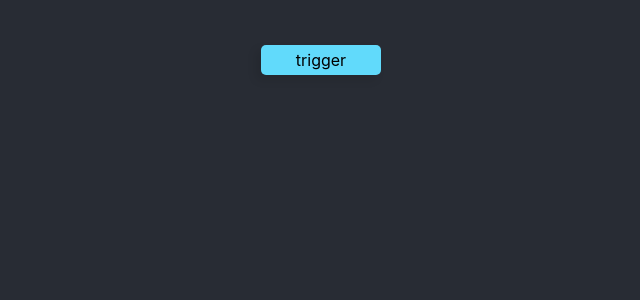
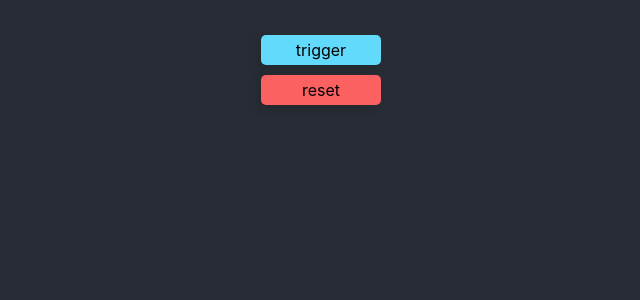
Before and after one commit to Baartooo/gsap, a React (Create React App) app: page / in a window 1280 px wide. Shown: the top 300 px of the page, without its empty margins (319-959 px from the left). Built offline with nearby package versions, Linux system fonts and the light colour scheme.

Commit message:
add reset

```diff
--- a/src/layers/Layers.css
+++ b/src/layers/Layers.css
@@ -6,8 +6,9 @@
     align-items: center;
 }
 
-.layers__trigger {
-    margin-bottom: 100px;
+.layers__trigger,
+.layers__reset {
+    margin-bottom: 10px;
     padding: 5px 10px;
 
     width: 100px;
@@ -23,6 +24,14 @@
     cursor: pointer;
     transition: 200ms;
 }
-.layers__trigger:hover {
+
+.layers__reset {
+    margin-bottom: 80px;
+
+    background: #fb6161;
+}
+
+.layers__trigger:hover,
+.layers__reset:hover {
     box-shadow: -5px 5px 20px rgba(0, 0, 0, .3);
 }
--- a/src/layers/Layers.tsx
+++ b/src/layers/Layers.tsx
@@ -24,7 +24,7 @@ export const Layers = () => {
     }
   };
 
-  useEffect(() => {
+  const resetLayers = () => {
     const _top = top.current;
     const _middle = middle.current;
     const _bottom = bottom.current;
@@ -39,11 +39,16 @@ export const Layers = () => {
         x: 100,
       });
     }
+  };
+
+  useEffect(() => {
+    resetLayers();
   }, []);
 
   return (
     <div className={'layers'}>
       <div className={'layers__trigger'} onClick={triggerAnimation}>trigger</div>
+      <div className={'layers__reset'} onClick={resetLayers}>reset</div>
       <svg
         width={580}
         height={580}
```
